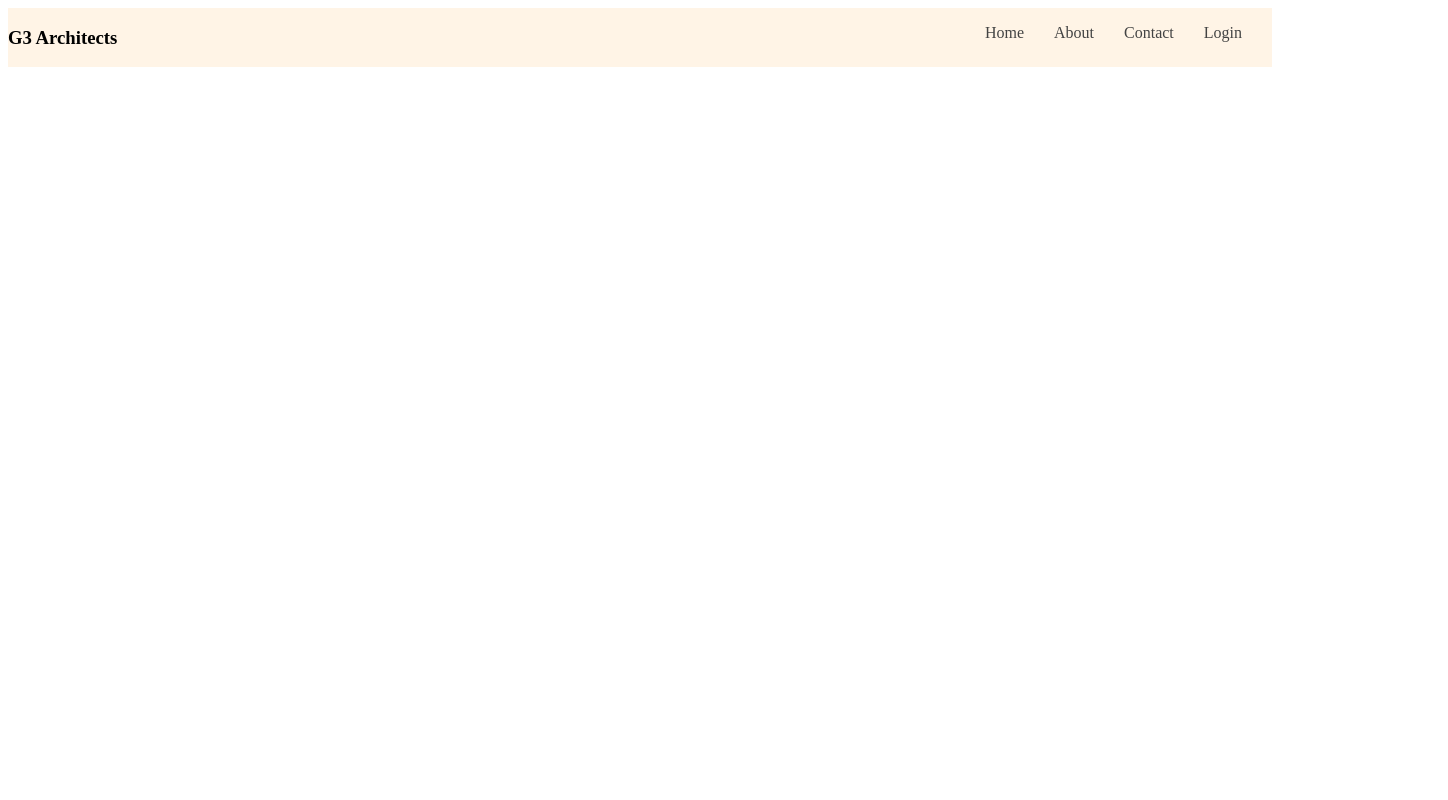
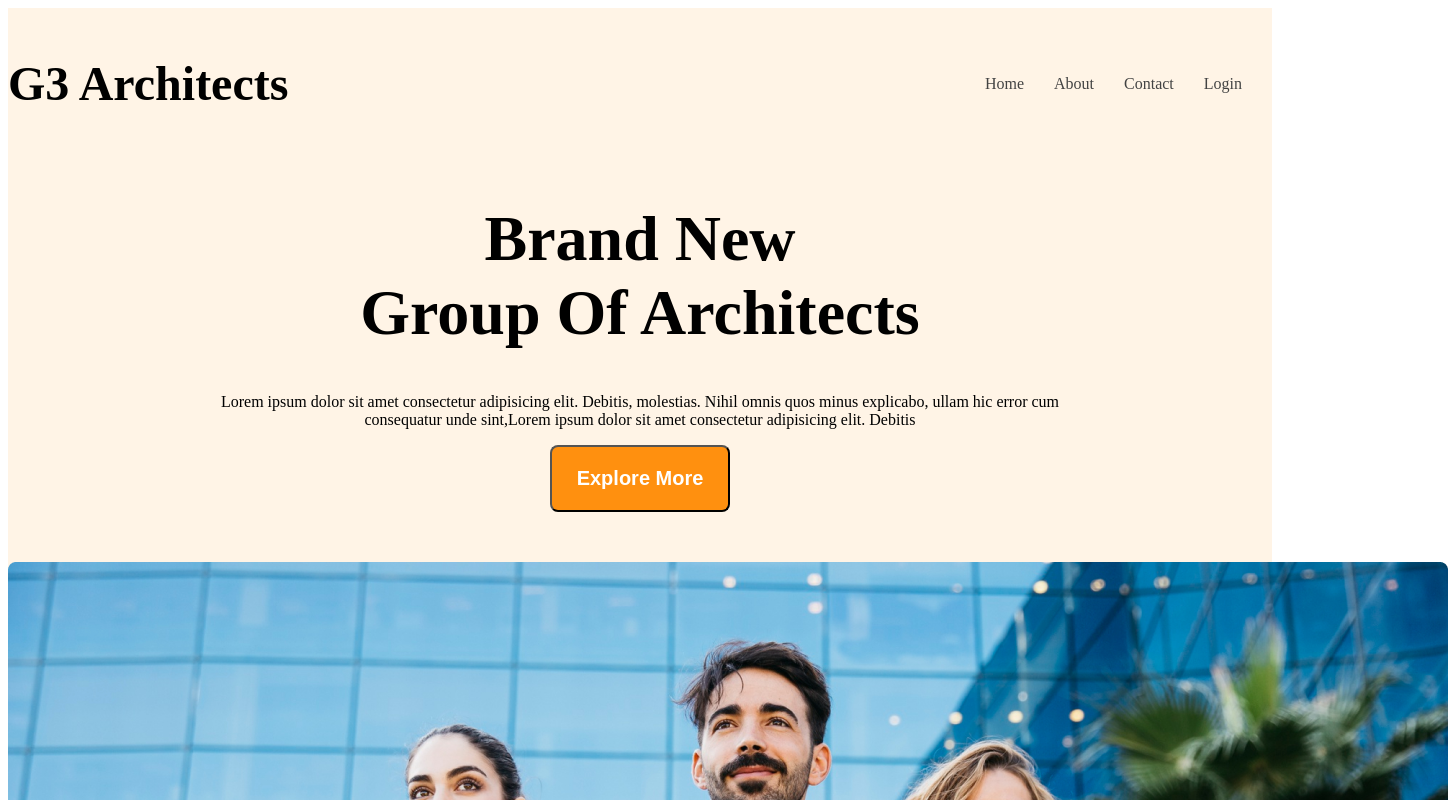
Before and after one commit to riponcu/g3-archistects-website, a plain HTML site: page index.html in a window 1280 px wide. Shown: the top 800 px of the page, 1448 px wide, since content can reach past the window. Drawn offline with Linux system fonts and the light colour scheme.

Commit message:
added an index.html file

```diff
--- a/index.html
+++ b/index.html
@@ -19,6 +19,13 @@
             </ul>
         </nav>
         <div class="banner"></div>
+        <div class="banner-contant">
+            <h1 class="banner-title">Brand New <br> Group Of Architects</h1>
+            <p class="banner-description">Lorem ipsum dolor sit amet consectetur adipisicing elit. Debitis, molestias. Nihil omnis quos minus explicabo, ullam hic error cum consequatur unde sint,Lorem ipsum dolor sit amet consectetur adipisicing elit. Debitis</p>
+            <button class="btn-primary">Explore More</button>
+        </div>
+        <div class="img"><img src="images/banner.png" alt=""></div>
+
     </header>
     <main></main>
     <footer></footer>
--- a/styles/architects.css
+++ b/styles/architects.css
@@ -26,12 +26,26 @@
 .bg-light{
     background-color: rgba(255, 144, 14, 0.1);
 }
+.btn-primary{
+    background-color: #ff900f;
+    color: white;
+    padding: 20px 25px;
+    font-size: 1.25rem;
+    font-weight: 600;
+    border-radius: 8px;
+
+}
 
 /* header styles */
 
 /* navbar related styles */
 .navbar{
  justify-content: space-between;
+ align-items: center;
+}
+.brand{
+    font-weight: 700;
+    font-size: 3rem;
 }
 
 .nav-item{
@@ -46,4 +60,30 @@
 .navbar, .banner{
     max-width: 1440px;
     margin: 0 auto;
+
 }
+/* bannner-releted */
+.banner-contant{
+    max-width: 845px;
+    margin: 0 auto;
+    justify-content: center;
+    text-align: center;
+    margin-bottom: 50px;
+}
+
+.img{
+    justify-content: center;
+    text-align: center;
+}
+
+.banner-title{
+    font-weight: 700;
+    font-size: 4rem;
+}
+
+/* responsive Media query */
+@media  and (max-width: 576px;) {
+    .navbar, .nav-links{
+        flex-direction: column;
+    }
+}
```
